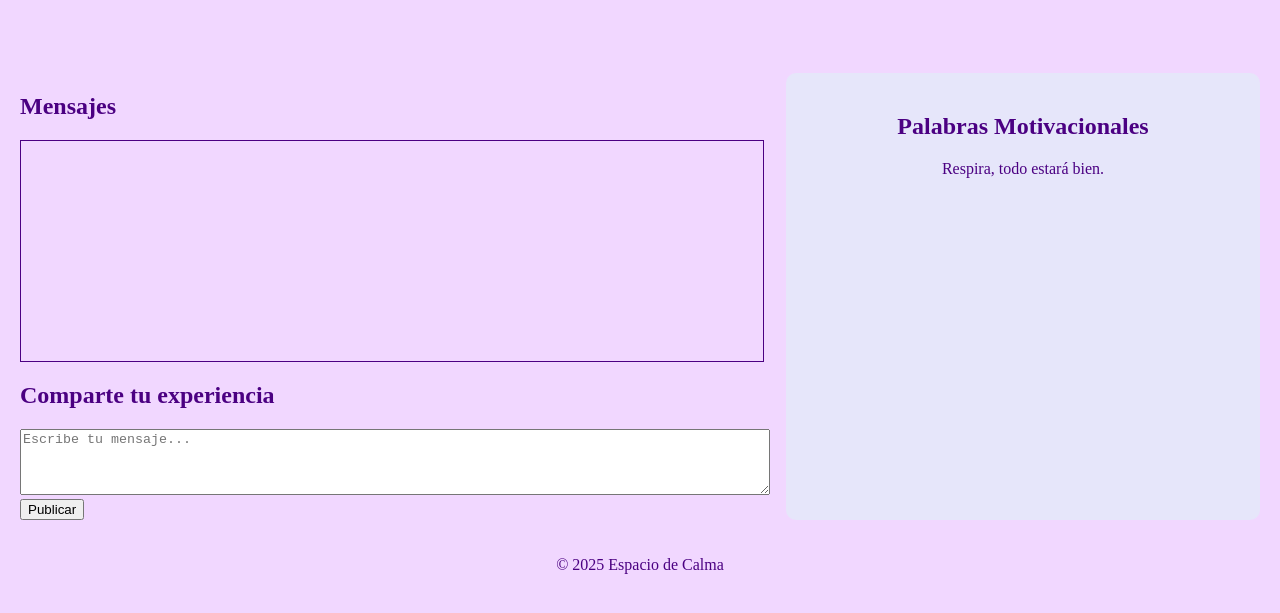
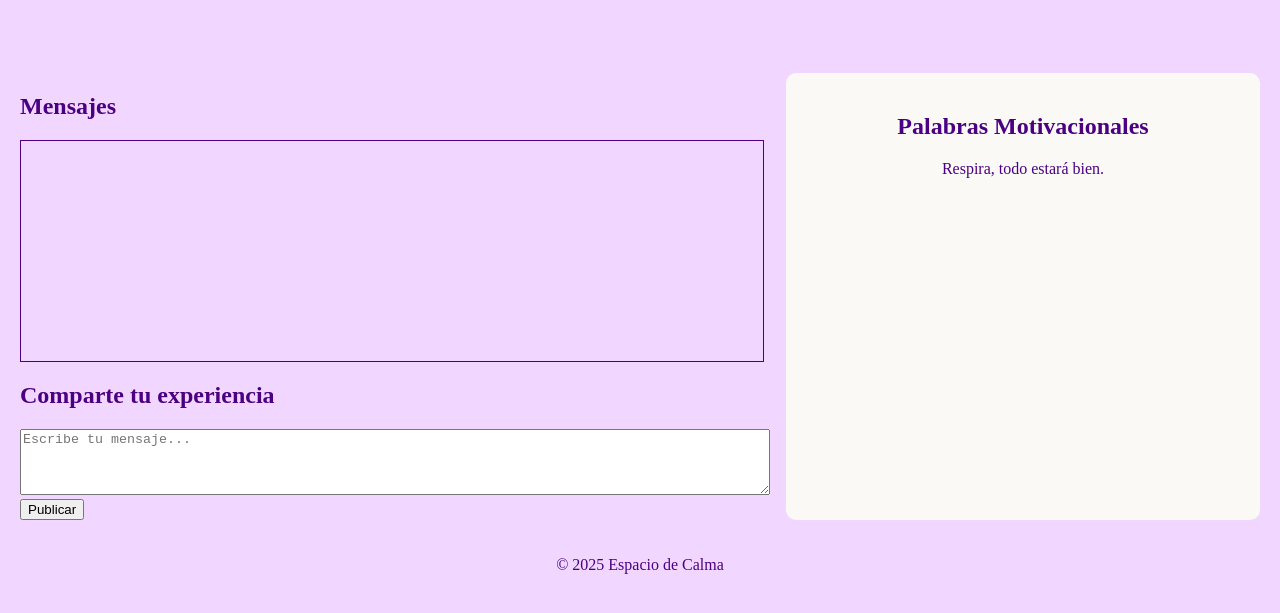
Before and after one commit to MariaGomez0510/CALMSPACE, a plain HTML site: page foro.html in a window 1280 px wide. Shown: the part 185-798 px from the top of the page. Drawn offline with Linux system fonts and the light colour scheme.

Commit message:
foro.html

```diff
--- a/foro.html
+++ b/foro.html
@@ -24,7 +24,7 @@
         }
         #palabras-motivacionales {
             width: 35%;
-            background-color: #E6E6FA;
+            background-color: #FAF9F6;
             padding: 20px;
             border-radius: 10px;
         }
```
